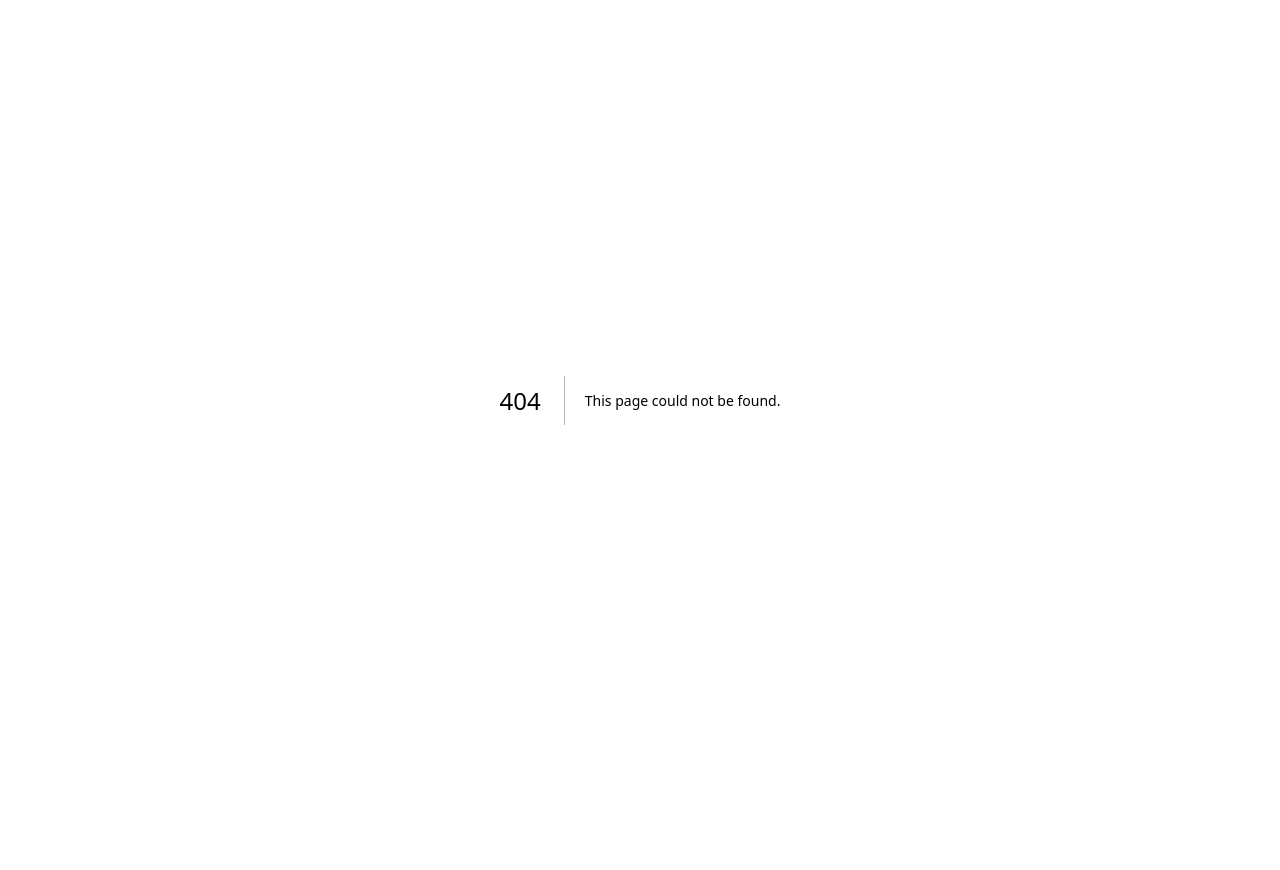
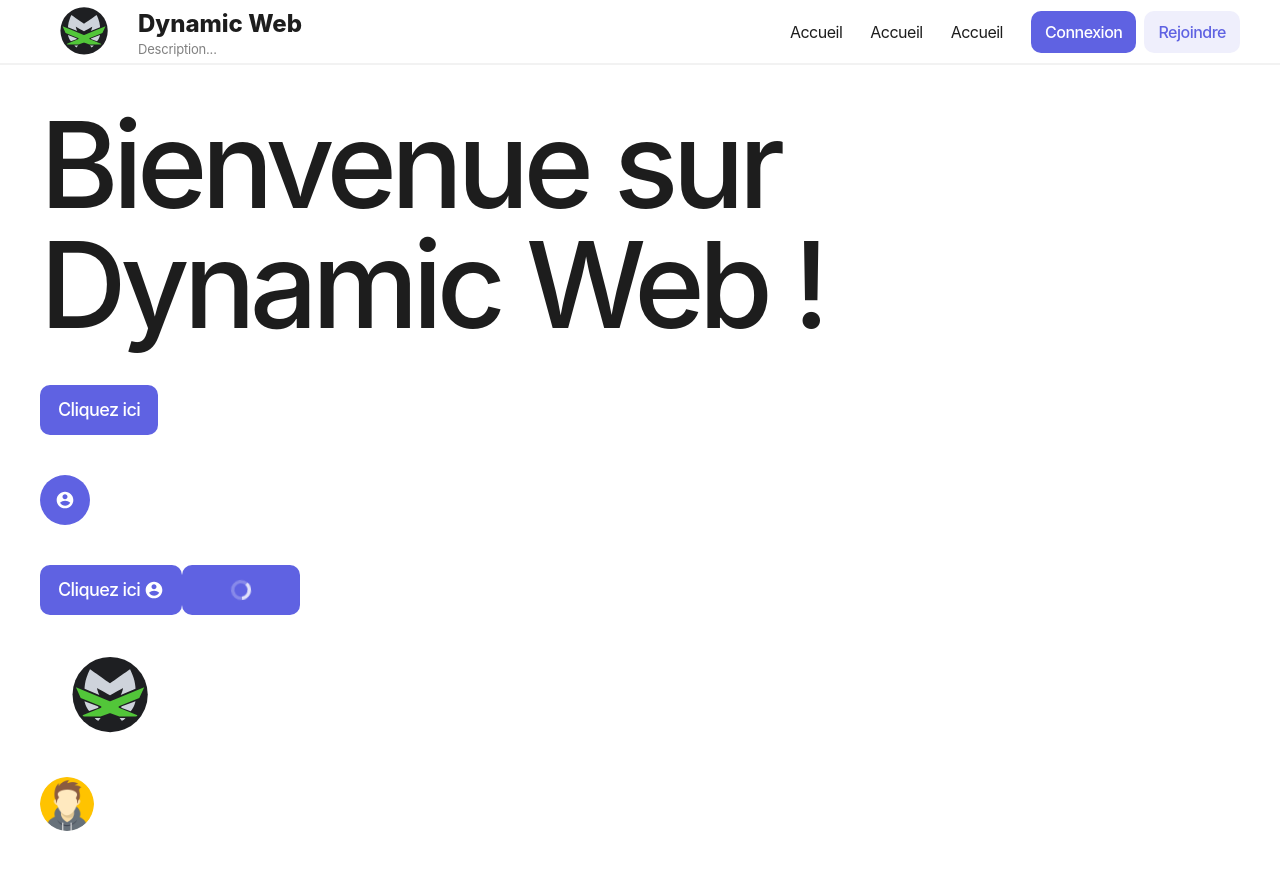
Before and after one commit to RomainDoyen/front-end-dynamic-web, a Next.js app: page /design-system in a window 1280 px wide. Before the commit this address had no page. Before the commit the page ends 800 px from the top, so only its background shows below. Built offline with nearby package versions, Linux system fonts and the light colour scheme.

Commit message:
feat: Put system design testing in a separate component

```diff
--- /dev/null
+++ b/src/pages/design-system.tsx
@@ -0,0 +1,39 @@
+import Container from '@/ui/components/container/container'
+import Navigation from '@/ui/components/navigation/navigation'
+import Seo from '@/ui/components/seo/seo'
+import Avatar from '@/ui/design-system/avatar/avatar'
+import Button from '@/ui/design-system/button/button'
+import Logo from '@/ui/design-system/logo/logo'
+import Typography from '@/ui/design-system/typography/typography'
+import React from 'react'
+import { RiAccountCircleFill } from 'react-icons/ri'
+
+export default function designsystem() {
+  return (
+    <div>
+      <Seo
+        title={"Dynamic Web"}
+        description={"Description..."}
+      />
+      <Navigation />
+      <Container className="py-10 space-y-10">
+        <Typography component="h1" variant="display">
+          Bienvenue sur Dynamic Web !
+        </Typography>
+        <Button variant="accent" size="medium">
+          Cliquez ici
+        </Button>
+        <Button variant="ico" size="medium" icon={{ icon: RiAccountCircleFill }} iconTheme="accent" />
+        <Button variant="accent" size="medium" icon={{ icon: RiAccountCircleFill }} iconPosition="right">
+          Cliquez ici
+        </Button>
+        <Button variant="accent" size="medium" isLoading>
+          Cliquez ici
+        </Button>
+        {/* <Spinner size="small" /> */}
+        <Logo size="large" />
+        <Avatar src="/images/avatar.png" alt="avatar" size="large" />
+      </Container>
+    </div>
+  )
+}
--- a/src/pages/index.tsx
+++ b/src/pages/index.tsx
@@ -1,10 +1,4 @@
 import Seo from "@/ui/components/seo/seo";
-import Typography from "@/ui/design-system/typography/typography";
-import Button from "@/ui/design-system/button/button";
-import { RiAccountCircleFill } from "react-icons/ri";
-import Logo from "@/ui/design-system/logo/logo";
-import Avatar from "@/ui/design-system/avatar/avatar";
-import Container from "@/ui/components/container/container";
 import Navigation from "@/ui/components/navigation/navigation";
 
 export default function Home() {
@@ -15,24 +9,6 @@ export default function Home() {
         description={"Description..."}
       />
       <Navigation />
-      <Container className="py-10 space-y-10">
-        <Typography component="h1" variant="display">
-          Bienvenue sur Dynamic Web !
-        </Typography>
-        <Button variant="accent" size="medium">
-          Cliquez ici
-        </Button>
-        <Button variant="ico" size="medium" icon={{ icon: RiAccountCircleFill }} iconTheme="accent" />
-        <Button variant="accent" size="medium" icon={{ icon: RiAccountCircleFill }} iconPosition="right">
-          Cliquez ici
-        </Button>
-        <Button variant="accent" size="medium" isLoading>
-          Cliquez ici
-        </Button>
-        {/* <Spinner size="small" /> */}
-        <Logo size="large" />
-        <Avatar src="/images/avatar.png" alt="avatar" size="large" />
-      </Container>
     </div>
   );
 }
```
